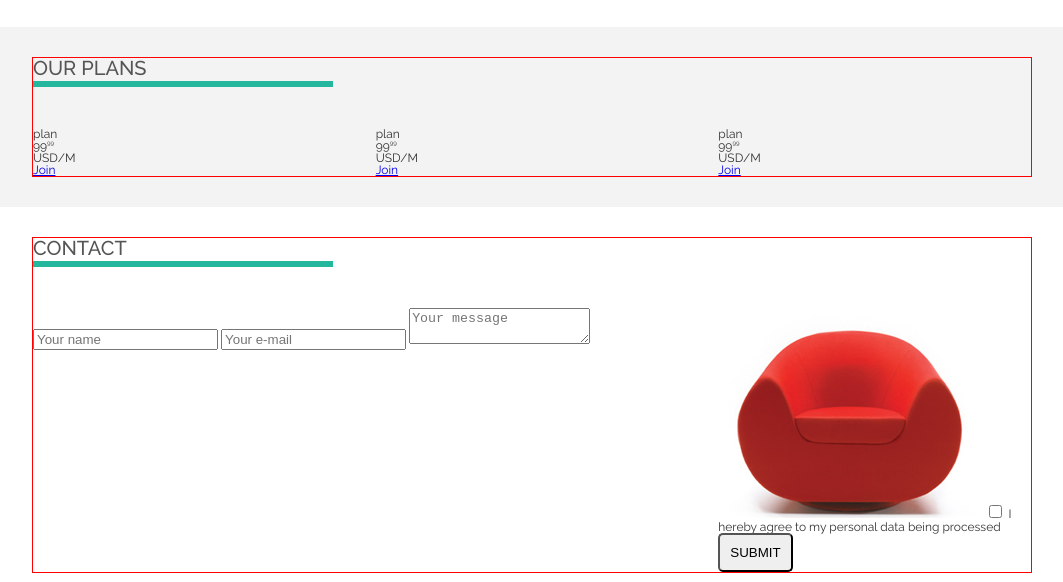
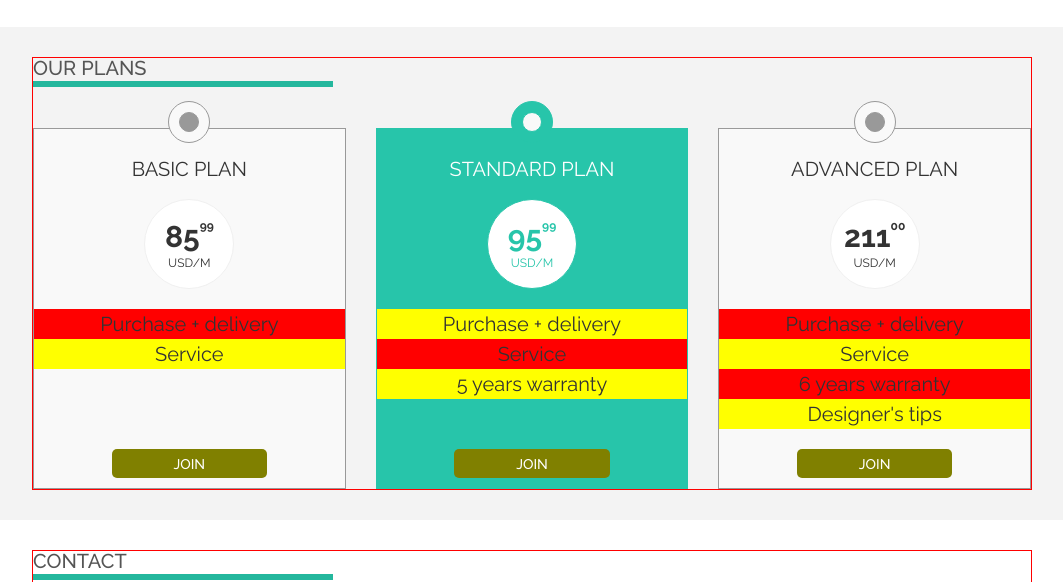
Before and after one commit to mlmmn/Sit-on-Chair, a plain HTML site: page index.html in a window 1280 px wide. Shown: the part 729-1311 px from the top of the page, without its empty margins (108-1171 px from the left). Drawn offline with Linux system fonts and the light colour scheme.

Commit message:
start styling plans section

```diff
--- a/index.html
+++ b/index.html
@@ -80,46 +80,70 @@
 
       <div class="row">
         <div class="col--4">
-          <div class="plans__card">
-            <h3>plan</h3>
-            <div class="plans__card__price"><span>99<sup>99</sup></span></div>
-            <span>USD/M</span>
+          <div class="plans__card text--center">
+            <h3 class="text--center text--uppercase plans__card__title">Basic Plan</h3>
+            <div class="plans__card__price">
+              <p class="plans__card__price__amount">
+                85<sup>99</sup>
+              </p>
+              <p>
+                USD/M
+              </p>
             </div>
+
             <div class="plans__card__benefits">
               <ul>
-              <li></li>
-              <li></li>
+                <li>Purchase + delivery</li>
+                <li>Service</li>
               </ul>
             </div>
-          <a href="#" class="plans__card__button">Join</a>
+            <a href="#" class="plans__card__button text--uppercase">Join</a>
+          </div>
         </div>
         <div class="col--4">
-          <div class="plans__card plans__card_">
-            <h3>plan</h3>
-            <div class="plans__card__price"><span>99<sup>99</sup></span></div>
-            <span>USD/M</span>
+          <div class="plans__card plans__card--featured text--center">
+            <h3 class="text--center text--uppercase plans__card__title">Standard Plan</h3>
+            <div class="plans__card__price">
+              <p class="plans__card__price__amount">
+                95<sup>99</sup>
+              </p>
+              <p>
+                USD/M
+              </p>
             </div>
+
             <div class="plans__card__benefits">
               <ul>
-              <li></li>
-              <li></li>
+                <li>Purchase + delivery</li>
+                <li>Service</li>
+                <li>5 years warranty</li>
               </ul>
             </div>
-          <a href="#" class="plans__card__button">Join</a>
+            <a href="#" class="plans__card__button text--uppercase">Join</a>
+          </div>
         </div>
         <div class="col--4">
-          <div class="plans__card">
-            <h3>plan</h3>
-            <div class="plans__card__price"><span>99<sup>99</sup></span></div>
-            <span>USD/M</span>
+          <div class="plans__card text--center">
+            <h3 class="text--center text--uppercase plans__card__title">Advanced Plan</h3>
+            <div class="plans__card__price">
+              <p class="plans__card__price__amount">
+                211<sup>00</sup>
+              </p>
+              <p>
+                USD/M
+              </p>
             </div>
+
             <div class="plans__card__benefits">
               <ul>
-              <li></li>
-              <li></li>
+                <li>Purchase + delivery</li>
+                <li>Service</li>
+                <li>6 years warranty</li>
+                <li>Designer's tips</li>
               </ul>
             </div>
-          <a href="#" class="plans__card__button">Join</a>
+            <a href="#" class="plans__card__button text--uppercase">Join</a>
+          </div>
         </div>
       </div>
     </div>
--- a/style/style.css
+++ b/style/style.css
@@ -369,7 +369,118 @@ sup {
 /**
  * 6.1 Plans
  */
+.plans__card,
+.plans__card::before,
+.plans__card::after {
+  background: #f9f9f9;
+  border: 1px solid #999999;
+  position: relative;
+}
 
+.plans__card::before,
+.plans__card::after {
+  border: inherit;
+  border-radius: 50%;
+  content: '';
+  display: block;
+  height: 4rem;
+  left: 50%;
+  padding: 0;
+  position: absolute;
+  top: -.75rem;
+  transform: translate(-50%, -50%);
+  width: 4rem;
+}
+
+.plans__card::after {
+  background: #999999;
+  height: 1.8rem;
+  width: 1.8rem;
+}
+
+.plans__card--featured,
+.plans__card--featured:before {
+  background: #27c5aa;
+  border: 1px solid #27c5aa;
+}
+
+.plans__card--featured::after {
+  background: #f9f9f9;
+}
+
+.plans__card__title {
+  font-size: 2rem;
+  margin: 3rem auto;
+  margin-bottom: 2rem;
+}
+
+.plans__card--featured .plans__card__title {
+  color: #ffffff;
+}
+
+.plans__card__price {
+  background: white;
+  border: 1px solid #f0f0f0;
+  border-radius: 50%;
+  height: 9rem;
+  margin: 2rem auto;
+  padding: 2.2rem 0;
+  width: 9rem;
+}
+
+.plans__card--featured .plans__card__price {
+  border: inherit;
+}
+
+.plans__card__price__amount {
+  font-size: 3rem;
+  font-weight: bold;
+  margin-bottom: .5rem;
+  position: relative;
+}
+
+.plans__card--featured .plans__card__price {
+  color: #27c5aa;
+}
+
+.plans__card__price__amount sup {
+  font-size: .4em;
+  position: relative;
+  top: -.5em;
+}
+
+.plans__card__benefits {
+  font-size: 2rem;
+  min-height: 13rem;
+}
+
+.plans__card__benefits li {
+  padding: .5rem;
+}
+
+.plans__card__benefits li:nth-child(odd),
+.plans__card--featured .plans__card__benefits li:nth-child(even) {
+  background: red;
+}
+
+.plans__card__benefits li:nth-child(even),
+.plans__card--featured .plans__card__benefits li:nth-child(odd) {
+  background: yellow;
+}
+
+.plans__card__button:link,
+.plans__card__button:visited {
+  background: olive;
+  border-radius: 5px;
+  color: #ffffff;
+  display: block;
+  font-size: 1.4rem;
+  font-weight: 500;
+  margin: 1rem auto;
+  max-width: 50%;
+  padding: .75rem;
+  text-decoration: none;
+}
 
 /**
  * XX Footer
```
Lines whose indentation alone changed are shown as unchanged.
